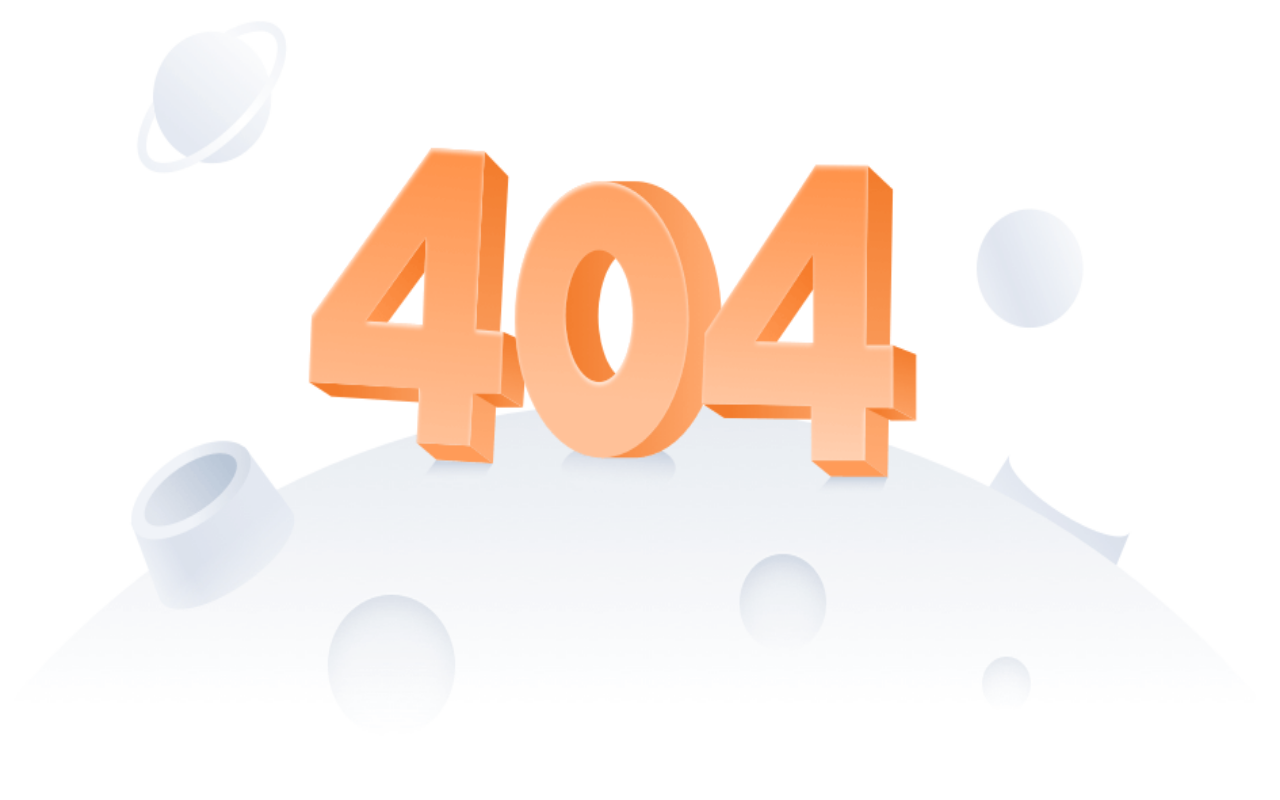
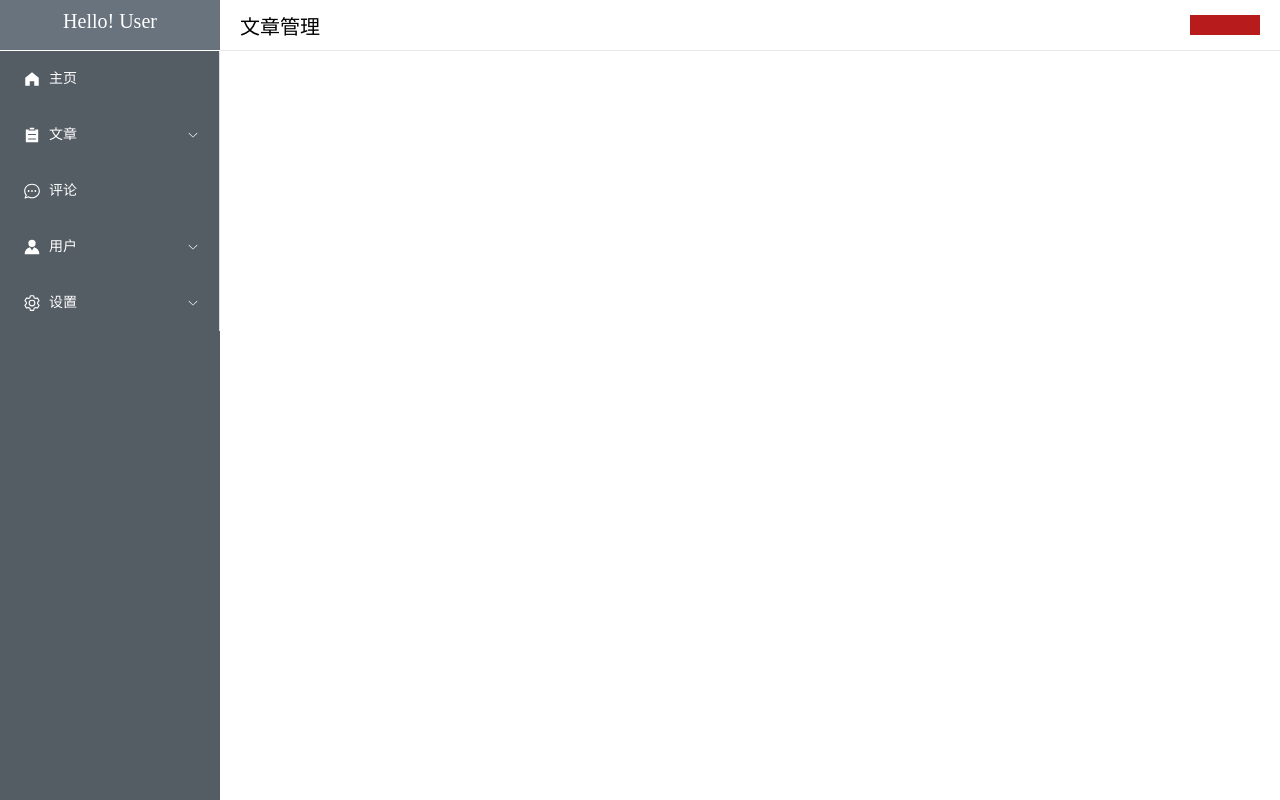
Before and after one commit to superYaoser/community-admin-panel, a Vue app: page /home in a window 1280 px wide. Built offline with nearby package versions, Linux system fonts and the light colour scheme.

Commit message:
完成了通用组件，side和header的样式

```diff
--- a/package.json
+++ b/package.json
@@ -8,6 +8,7 @@
     "test:unit": "vue-cli-service test:unit"
   },
   "dependencies": {
+    "@element-plus/icons-vue": "^2.1.0",
     "core-js": "^3.8.3",
     "element-plus": "^2.3.2",
     "vue": "^3.2.13",
--- /dev/null
+++ b/src/components/header/Header.vue
@@ -0,0 +1,33 @@
+<template>
+  <div id="header">
+  <div class="left">
+    <span style="font-size: 20px">文章管理</span>
+  </div>
+    <div class="right"></div>
+  </div>
+</template>
+
+<script>
+export default {
+  name: "Header"
+}
+</script>
+
+<style scoped>
+#header{
+  padding: 0 20px;
+  margin-left: 220px;
+  height: 50px;
+  background: #ffffff;
+  border-bottom: 1px #e9e9e9 solid;
+  display: flex;
+  align-items: center;
+  justify-content: space-between;
+  flex-direction: row;
+}
+.right{
+  height: 20px;
+  width: 70px;
+  background: #b71b1b;
+}
+</style>
--- a/src/components/loginRegister/Login.vue
+++ b/src/components/loginRegister/Login.vue
@@ -5,7 +5,7 @@
       :rules='rules'
       label-width="100px" class="loginForm sign-in-form">
     <div class="title">
-      <h1>彗星后台管理系统</h1>
+      <h1>Admin登录</h1>
     </div>
 
     <el-form-item label="邮箱" prop="email" style="margin-top: 20px">
--- /dev/null
+++ b/src/components/side/Side.vue
@@ -0,0 +1,156 @@
+<template>
+  <div class="container">
+    <div class="head">
+      <div class="head__text">
+        <span>Hello! User</span>
+      </div>
+    </div>
+    <div class="nav">
+      <el-row class="tac">
+        <el-col>
+          <el-menu
+              active-text-color="#ffd04b"
+              background-color="#545c64"
+              class="el-menu-vertical-demo"
+              default-active="2"
+              text-color="#fff"
+              @open="handleOpen"
+              @close="handleClose"
+          >
+
+            <el-menu-item index="1">
+              <el-icon>
+                <HomeFilled/>
+              </el-icon>
+              <span>主页</span>
+            </el-menu-item>
+
+            <el-sub-menu index="2">
+              <template #title>
+                <el-icon>
+                  <List/>
+                </el-icon>
+                <span>文章</span>
+              </template>
+              <el-menu-item index="2-1">
+                <el-icon>
+                  <Document/>
+                </el-icon>
+                <span>全部文章</span></el-menu-item>
+              <el-menu-item index="2-2">
+                <el-icon>
+                  <EditPen/>
+                </el-icon>
+                <span>写文章</span></el-menu-item>
+              <el-menu-item index="2-3">
+                <el-icon>
+                  <SetUp/>
+                </el-icon>
+                <span>类别管理</span></el-menu-item>
+              <!--              <el-sub-menu index="2-4">-->
+              <!--                <template #title>item four</template>-->
+              <!--                <el-menu-item index="1-4-1">item one</el-menu-item>-->
+              <!--              </el-sub-menu>-->
+            </el-sub-menu>
+
+            <el-menu-item index="3">
+              <el-icon>
+                <ChatDotRound/>
+              </el-icon>
+              <span>评论</span>
+            </el-menu-item>
+
+            <el-sub-menu index="4">
+              <template #title>
+                <el-icon>
+                  <Avatar/>
+                </el-icon>
+                <span>用户</span>
+              </template>
+              <el-menu-item index="4-1">
+                <el-icon>
+                  <UserFilled/>
+                </el-icon>
+                <span>全部用户</span></el-menu-item>
+              <el-menu-item index="4-2">
+                <el-icon>
+                  <Plus/>
+                </el-icon>
+                <span>添加用户</span></el-menu-item>
+            </el-sub-menu>
+
+            <el-sub-menu index="5">
+              <template #title>
+                <el-icon>
+                  <Setting/>
+                </el-icon>
+                <span>设置</span>
+              </template>
+              <!--              <el-menu-item-group title="Group One">-->
+              <!--                <el-menu-item index="1-1">item one</el-menu-item>-->
+              <!--                <el-menu-item index="1-2">item two</el-menu-item>-->
+              <!--              </el-menu-item-group>-->
+              <!--              <el-menu-item-group title="Group Two">-->
+              <!--                <el-menu-item index="1-3">item three</el-menu-item>-->
+              <!--              </el-menu-item-group>-->
+              <!--              <el-sub-menu index="1-4">-->
+              <!--                <template #title>item four</template>-->
+              <!--                <el-menu-item index="1-4-1">item one</el-menu-item>-->
+              <!--              </el-sub-menu>-->
+            </el-sub-menu>
+
+
+          </el-menu>
+        </el-col>
+      </el-row>
+    </div>
+
+  </div>
+</template>
+
+<script lang="ts">
+export default {
+  name: "Side",
+  setup() {
+    const handleOpen = (key: string, keyPath: string[]) => {
+      console.log(key, keyPath)
+    }
+    const handleClose = (key: string, keyPath: string[]) => {
+      console.log(key, keyPath)
+    }
+    return {
+      handleOpen, handleClose
+    }
+  }
+}
+</script>
+
+<style lang="less" scoped>
+.container {
+  width: 220px;
+  height: 100vh;
+  background: #545c64;
+  display: flex;
+  flex-direction: column;
+  justify-content: flex-start;
+  margin: 0;
+  position: absolute;
+  left: 0;
+  top: 0;
+}
+
+.head {
+  width: 100%;
+  height: 30px;
+  display: flex;
+  justify-content: center;
+  padding: 10px 0;
+  border-bottom: 1px white solid;
+  background: rgba(127, 138, 149, 0.5);
+
+  &__text {
+    font-size: 20px;
+    color: #fff;
+  }
+}
+</style>
--- a/src/main.ts
+++ b/src/main.ts
@@ -4,8 +4,12 @@ import router from './router'
 import store from './store'
 import ElementPlus from 'element-plus'
 import 'element-plus/dist/index.css'
-
+import './style/base.css'
+import * as ElementPlusIconsVue from '@element-plus/icons-vue'
 const app = createApp(App)
+for (const [key, component] of Object.entries(ElementPlusIconsVue)) {
+    app.component(key, component)
+}
 app.use(store)
 
 // @ts-ignore
--- a/src/router/index.ts
+++ b/src/router/index.ts
@@ -13,6 +13,13 @@ const routes: Array<RouteRecordRaw> = [
     name: 'login',
     //按需加载
     component: () => import('../views/LoginRegister.vue')
+  },
+  //  主页
+  {
+    path: '/home',
+    name: 'home',
+    //按需加载
+    component: () => import('../views/Home.vue')
   },
 
   //  404
--- /dev/null
+++ b/src/style/base.css
@@ -0,0 +1,6 @@
+html{
+    font-size: 50px;
+}
+body{
+    font-size: 0.12rem;
+}
--- a/src/utils/loginRegister/login/loginSet.ts
+++ b/src/utils/loginRegister/login/loginSet.ts
@@ -32,8 +32,8 @@ const rules = ref<IRules>({
             message: '密码不能为空'
         },
         {
-            min: 6,
-            max: 30,
+            min: 8,
+            max: 16,
             message: "密码长度应该在8~16之间"
         }
     ],
--- /dev/null
+++ b/src/views/Home.vue
@@ -0,0 +1,23 @@
+<template>
+  <div class="container">
+    <Side></Side>
+    <Header></Header>
+  </div>
+</template>
+
+<script>
+import Side from '@/components/side/Side'
+import Header from '@/components/header/Header'
+
+export default {
+  name: "Home",
+  components: {
+    Side,
+    Header,
+  }
+}
+</script>
+
+<style scoped>
+
+</style>
--- a/src/views/LoginRegister.vue
+++ b/src/views/LoginRegister.vue
@@ -14,8 +14,8 @@
 
       <div class="panel left-panel">
         <div class="content">
-          <h3>学习是为了有更多的选择，让生活变的更美好！</h3>
-          <p>何以解忧，唯有米修</p>
+          <h3>彗星后台管理系统</h3>
+          <p>一切为了工作效率</p>
           <button @click="signUpMode=!signUpMode" class="btn transparent">注册</button>
         </div>
         <img src="../assets/static/images/log.svg" class="image" alt=""/>
@@ -23,8 +23,8 @@
 
       <div class="panel right-panel">
         <div class="content">
-          <h3>以人为镜，可明得失，以代码为镜，可通逻辑!</h3>
-          <p>学习编程，让你的生活更有趣</p>
+          <h3>彗星后台管理系统管理员注册</h3>
+          <p>数据管理，更进一步</p>
           <button @click="signUpMode=!signUpMode" class="btn transparent">登录</button>
         </div>
         <img src="../assets/static/images/register.svg" class="image" alt=""/>
@@ -423,30 +423,4 @@ form.sign-up-form {
 .submit-btn {
   width: 100%;
 }
-
-/*!* form *!*/
-/*.loginForm {*/
-/*  margin-top: 20px;*/
-/*  background-color: #fff;*/
-/*  padding: 20px 40px 20px 20px;*/
-/*  border-radius: 5px;*/
-/*  box-shadow: 0px 5px 10px #cccc;*/
-/*}*/
-
-/*.submit-btn {*/
-/*  width: 100%;*/
-/*}*/
-
-/*.tiparea {*/
-/*  text-align: right;*/
-/*  font-size: 12px;*/
-/*  color: #333;*/
-/*}*/
-
-/*.tiparea p button {*/
-/*  color: #409eff;*/
-/*  background-color: #fff;*/
-/*  border: inherit;*/
-/*  cursor: pointer;*/
-/*}*/
 </style>
```
Also changed, not shown: 1 other file (tests, documents, lock files or other folders).
